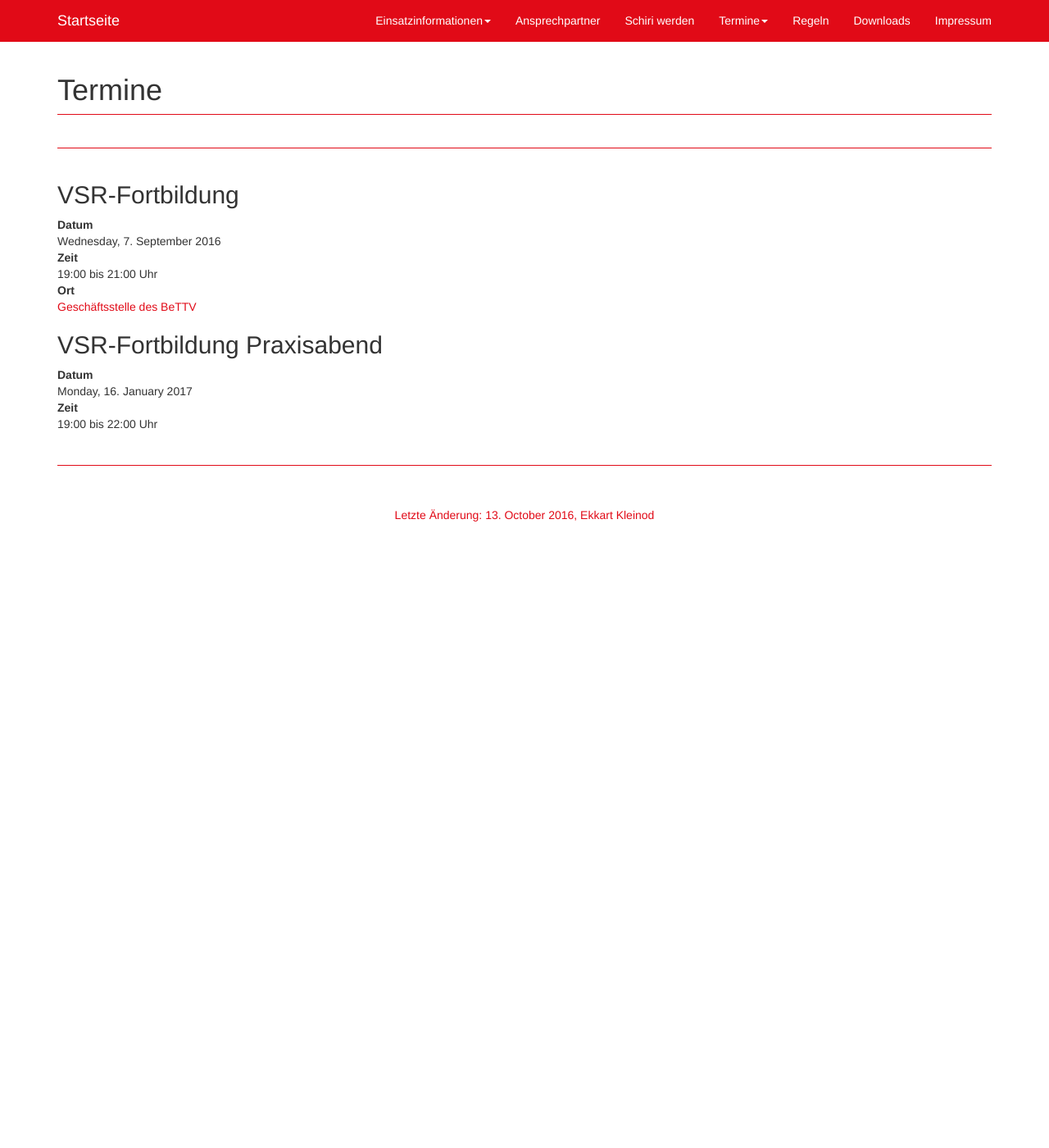
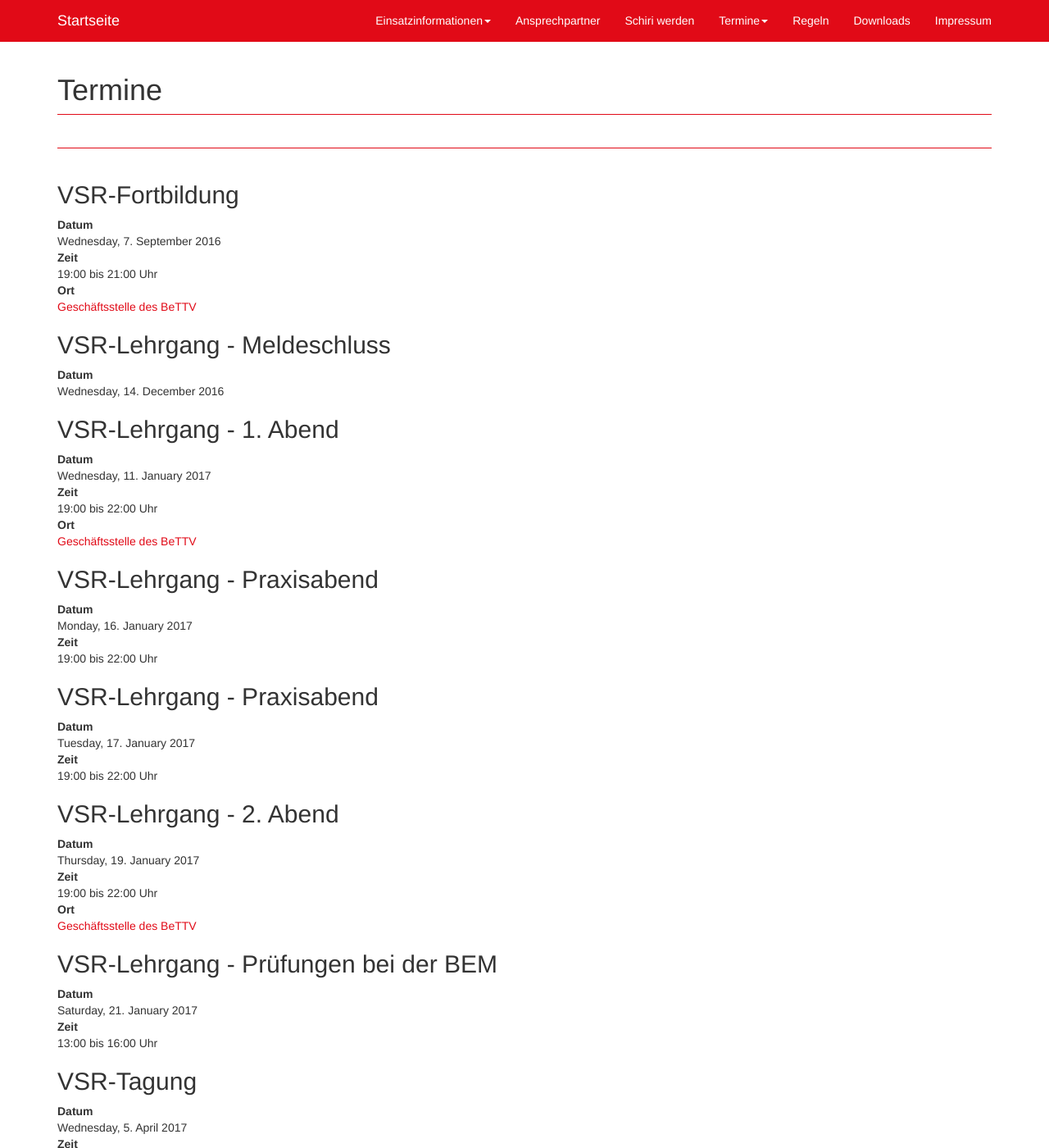
Before and after one commit to ekleinod/tt-schiri, a Jekyll site: the page built from jekyll/_pages/termine/index.md, in a window 1280 px wide and 1400 px high. Shown: the whole window at 82% size. Built offline with Jekyll 4.4.1, drawn with Linux system fonts in a browser that asks for light colours; some of the changed text lies outside the part shown.

Commit message:
event list

```diff
--- a/jekyll/_data/events.yml
+++ b/jekyll/_data/events.yml
@@ -1,12 +1,64 @@
 -
+  title: "VSR-Fortbildung"
   date: 07.09.2016
   start: "19:00"
   end: "21:00"
-  title: "VSR-Fortbildung"
   venue: "Venue.1"
+
 -
+  title: "VSR-Lehrgang - Meldeschluss"
+  date: 14.12.2016
+
+-
+  title: "VSR-Lehrgang - 1. Abend"
+  date: 11.01.2017
+  start: "19:00"
+  end: "22:00"
+  venue: "Venue.1"
+
+-
+  title: "VSR-Lehrgang - Praxisabend"
   date: 16.01.2017
   start: "19:00"
   end: "22:00"
-  title: "VSR-Fortbildung Praxisabend"
   description: "Konkretes Datum wird am 1. Abend festgelegt."
+
+-
+  title: "VSR-Lehrgang - Praxisabend"
+  date: 17.01.2017
+  start: "19:00"
+  end: "22:00"
+  description: "Konkretes Datum wird am 1. Abend festgelegt."
+
+-
+  title: "VSR-Lehrgang - 2. Abend"
+  date: 19.01.2017
+  start: "19:00"
+  end: "22:00"
+  venue: "Venue.1"
+
+-
+  title: "VSR-Lehrgang - Prüfungen bei der BEM"
+  date: 21.01.2017
+  start: "13:00"
+  end: "16:00"
+  description: "Prüfungen für Teilnehmer der BEM werden im Lehrgang abgesprochen."
+
+-
+  title: "VSR-Tagung"
+  date: 05.04.2017
+  start: "19:00"
+  end: "21:00"
+  venue: "Venue.2"
+
+-
+  title: "VSR-Fortbildung"
+  date: 27.04.2017
+  start: "19:00"
+  end: "21:00"
+  venue: "Venue.1"
+
+-
+  title: "34. Deutsches Verbandsschiedsrichter-Treffen"
+  date: 23.06.2017
+  venue: "Venue.3"
```
